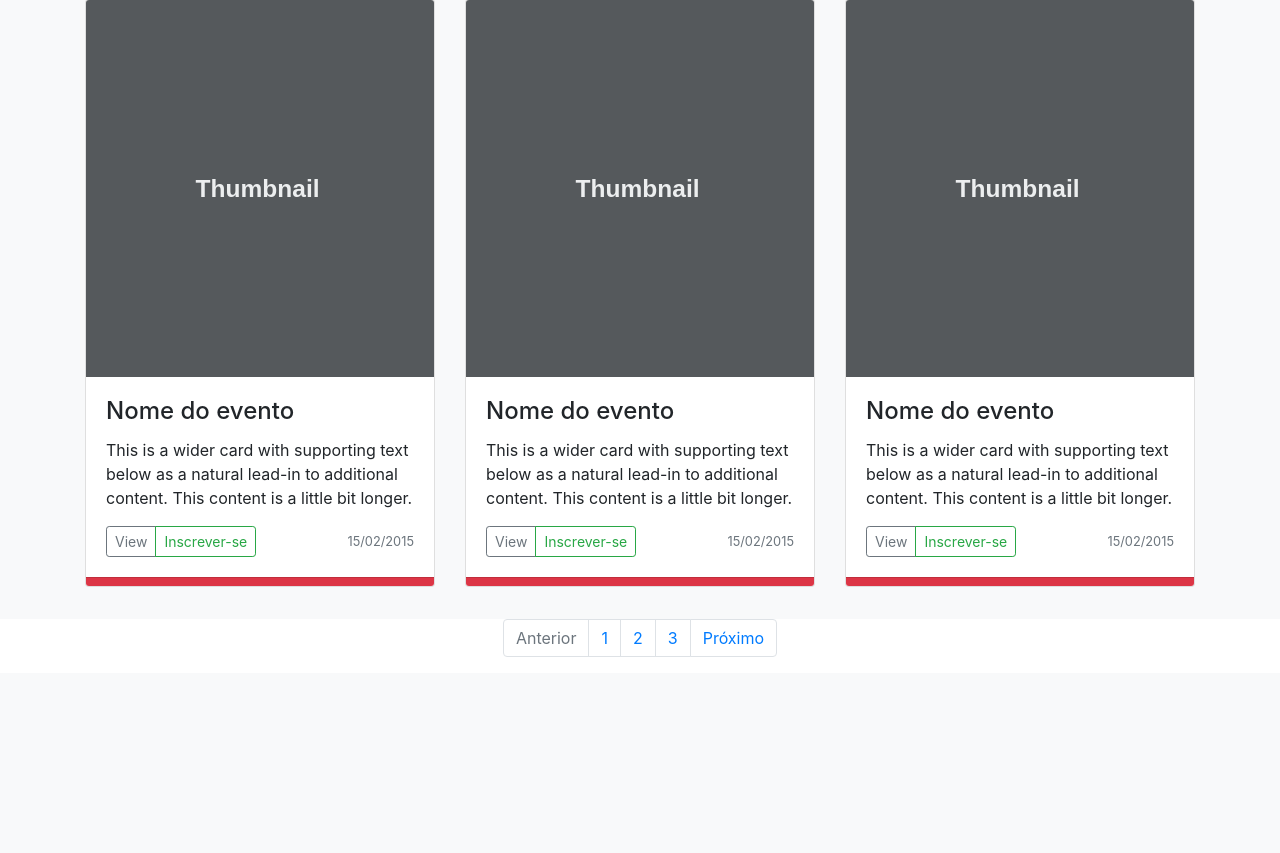
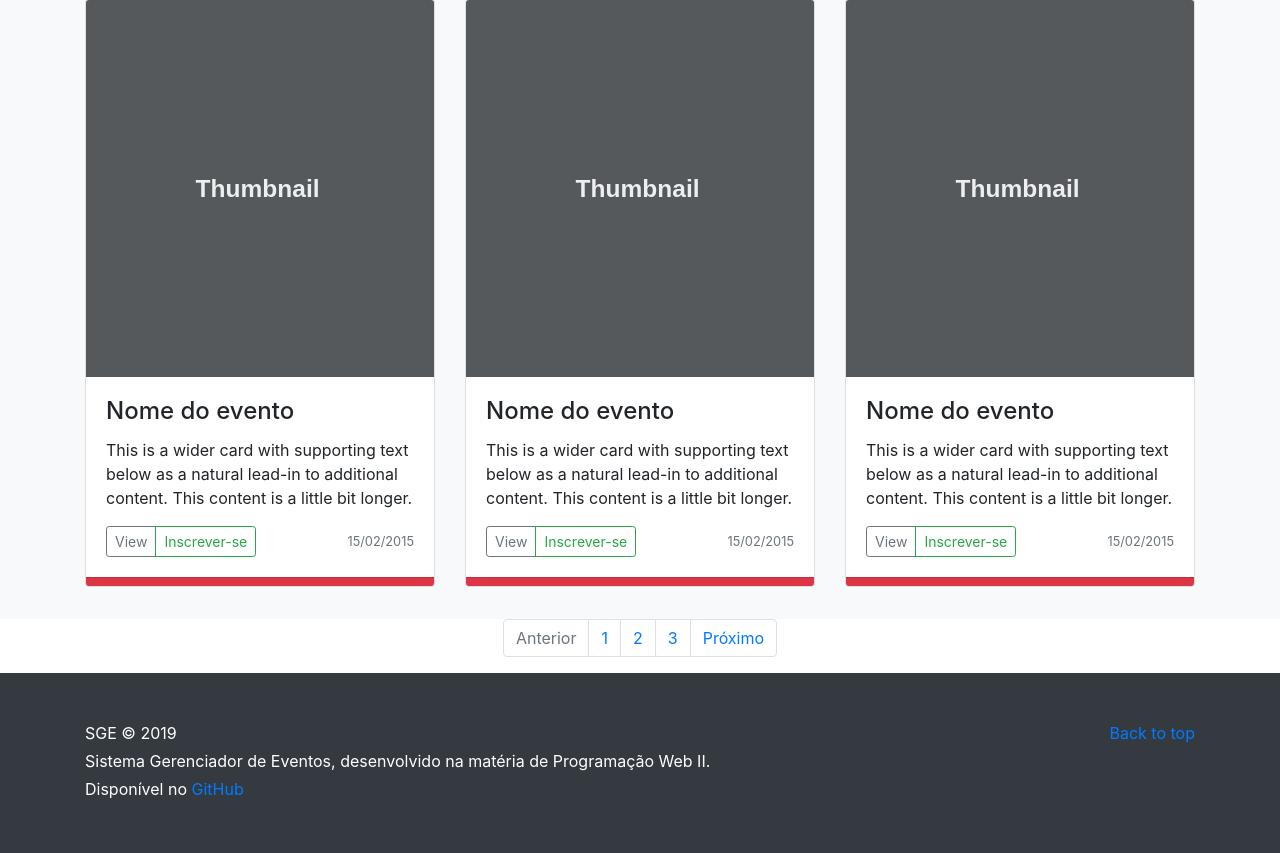
Before and after one commit to pwii-2019-1/pwii-projeto-pratico-2-2019-1-sge, a PHP site: page /public_html/ in a window 1280 px wide. Shown: the part 829-1682 px from the top of the page. Before the commit the page ends 1486 px from the top, so only its background shows below. Run offline with PHP 8.4, Linux system fonts and the light colour scheme; some libraries are stand-ins or nearby versions.

Commit message:
Criação do rodapé

```diff
--- a/public_html/assets/css/index.css
+++ b/public_html/assets/css/index.css
@@ -1,11 +1,12 @@
 /*
     Personalização do input's de pesquisa da página inicial
 */
+
 .has-search .form-control {
     padding-left: 2.375rem;
-  }
+}
 
-  .has-search .form-control-feedback {
+.has-search .form-control-feedback {
     position: absolute;
     z-index: 2;
     display: block;
@@ -15,14 +16,11 @@
     text-align: center;
     pointer-events: none;
     color: #aaa;
-  }
-
+}
 
 /*
     Personalização do input's de pesquisa da página inicial
 */
-
-
 
 /*
 
@@ -36,7 +34,7 @@ select {
     -moz-appearance: none;
     text-indent: 1px;
     text-overflow: '';
-  }
+}
 
 /*
 
@@ -44,3 +42,16 @@ Remove o estilo padrão dos navegadores
 Usei isso só pra tirar a seta padrão do select
 
 */
+
+/* Estilização do Footer*/
+
+footer {
+    padding-top: 3rem;
+    padding-bottom: 3rem;
+}
+
+footer p {
+    margin-bottom: .25rem;
+}
+
+/* Estilização do Footer*/
--- a/public_html/index.php
+++ b/public_html/index.php
@@ -96,7 +96,7 @@
 		</div>
 	</div>
 
-
+	<main role='main'>
 
 		<div class="album py-2 bg-light">
 			<div class="container">
@@ -239,10 +239,19 @@
 
 
 
+	</main>
 
 
-
-
+	<footer class="text-muted bg-dark ">
+		<div class="container">
+			<p class="float-right">
+				<a href="#">Back to top</a>
+			</p>
+			<p class="text-white">SGE &copy; 2019</p>
+			<p class="text-white">Sistema Gerenciador de Eventos, desenvolvido na matéria de Programação Web II.</p>
+			<p class="text-white">Disponível no <a href="https://github.com/pwii-2019-1/sge">GitHub</a></p>
+		</div>
+	</footer>
 
 
 
```
Lines whose indentation alone changed are shown as unchanged.
